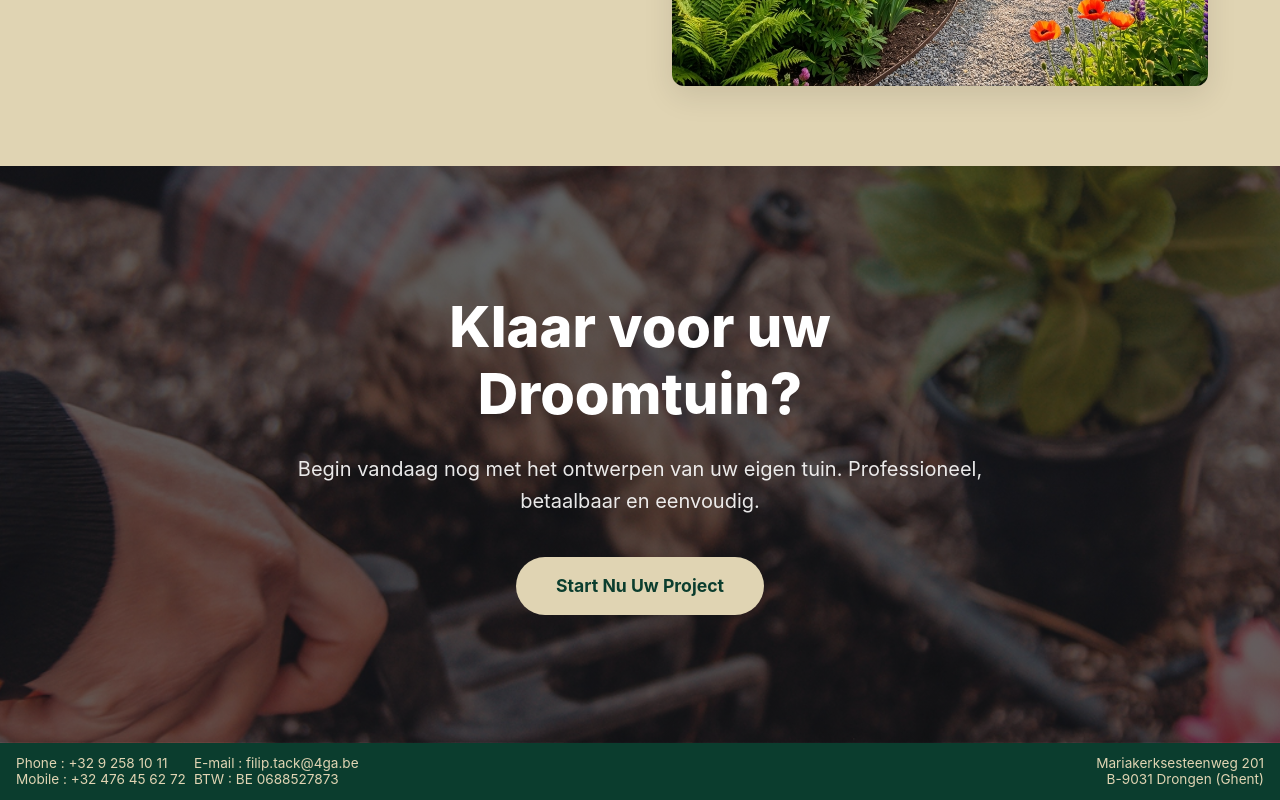
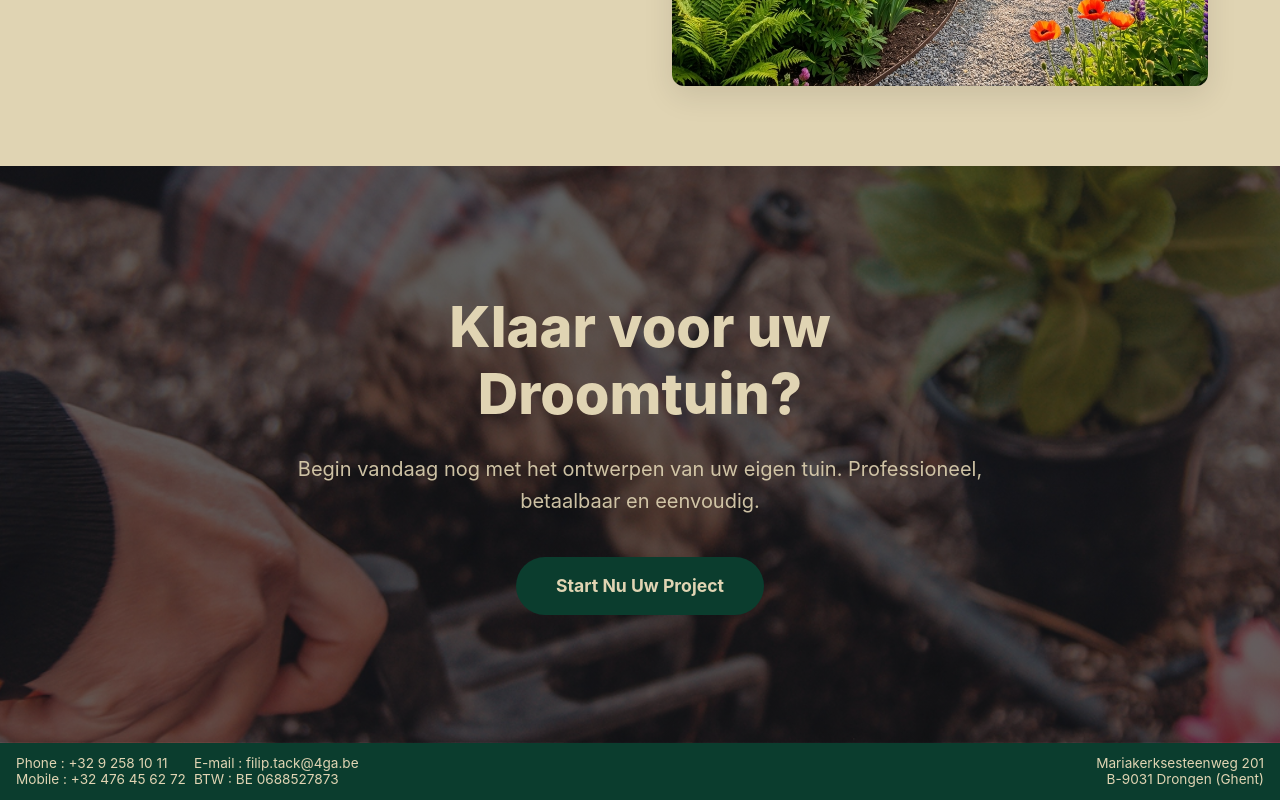
Before and after one commit to Sacha-Gazeau/atwork-3_4ga, a Next.js app: page / in a window 1280 px wide. Shown: the part 1309-2109 px from the top of the page. Built offline with nearby package versions, Linux system fonts and the light colour scheme; what @edgestore/react would draw is missing.

Commit message:
style: Refine CTA section colors and button hover effects for improved visual consistency.

```diff
--- a/src/app/style/home.css
+++ b/src/app/style/home.css
@@ -195,7 +195,7 @@
   background-attachment: fixed;
   padding: 8rem 1.5rem;
   text-align: center;
-  color: white;
+  color: var(--background);
 }
 
 .cta__content {
@@ -218,8 +218,8 @@
 }
 
 .cta__button {
-  background-color: var(--background);
-  color: var(--background-item);
+  background-color: var(--background-item);
+  color: var(--background);
   font-weight: 700;
   padding: 1rem 2.5rem;
   border-radius: 50px;
@@ -230,6 +230,7 @@
 }
 
 .cta__button:hover {
-  transform: translateY(-3px);
-  box-shadow: 0 10px 20px rgba(0, 0, 0, 0.2);
+  background-color: #0a2f25;
+  transform: translateY(-2px);
+  box-shadow: 0 6px 20px rgba(0, 0, 0, 0.4);
 }
```
